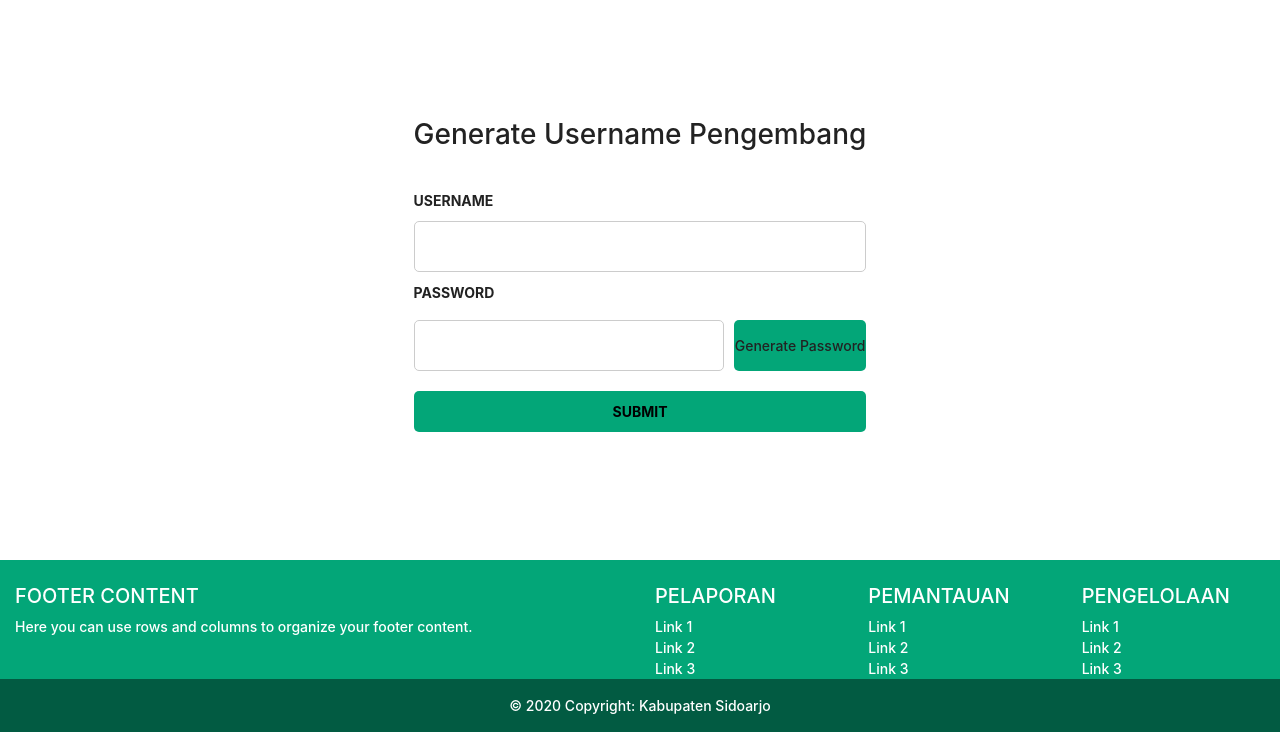
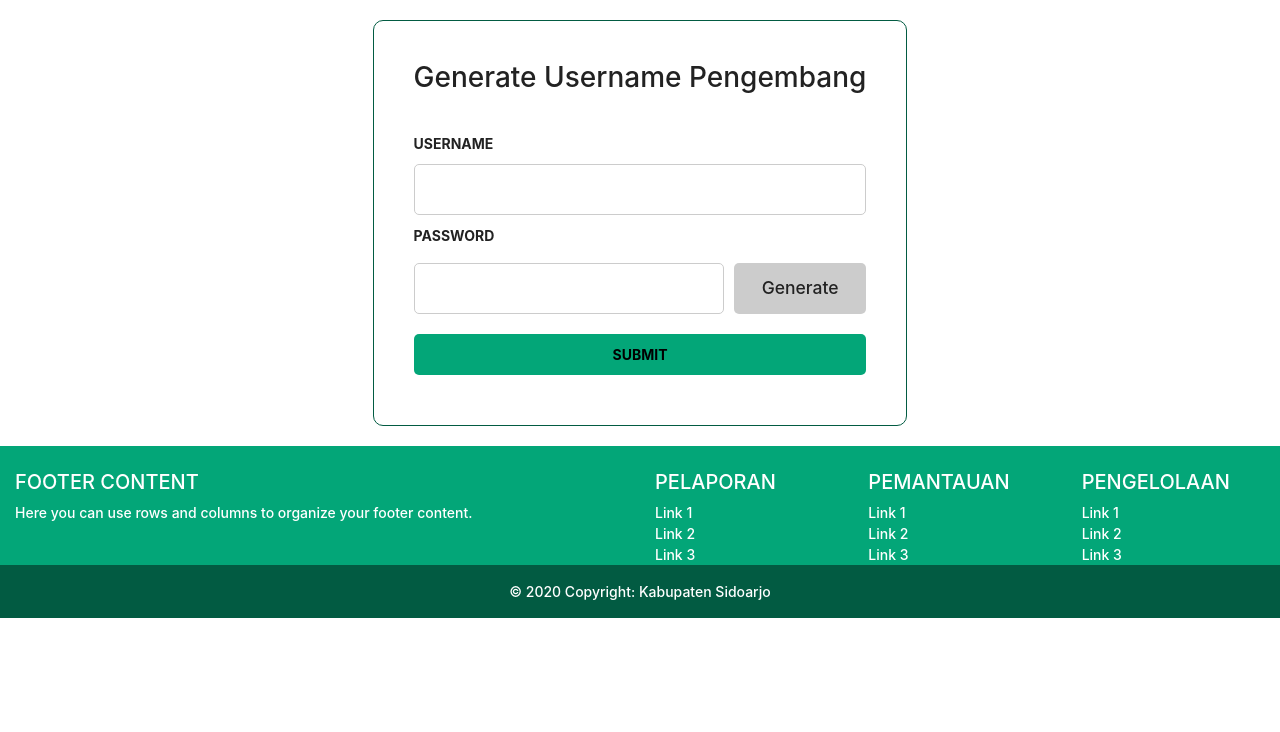
Before and after one commit to johnforjc/e-lapor-psu, a Django app: page /generate_username/ in a window 1280 px wide. Shown: the part 170-902 px from the top of the page. After the commit the page ends 788 px from the top, so only its background shows below. Run offline with Django 3.2, Linux system fonts and the light colour scheme; some libraries are stand-ins or nearby versions.

Commit message:
backend dorm perusahaan

```diff
--- a/e_lapor_psu/pelaporan/views.py
+++ b/e_lapor_psu/pelaporan/views.py
@@ -1,5 +1,6 @@
 from django.shortcuts import render, redirect
 from django.http import HttpResponse
+from .models import DataPerusahaan
 
 # Create your views here.
 
@@ -15,6 +16,21 @@ def form_data_perusahaan(request):
         tahun_berdiri = request.POST['tahun_berdiri']
         email = request.POST['email']
         website = request.POST['website']
+        nomor_telp = request.POST['no_telp']
+
+        dataPerusahaan = DataPerusahaan.objects.create(
+            nama_perusahaan= nama_perusahaan,
+            akta_pendirian_badan_usaha = "",
+            nama_pemilik   = nama_pemilik,
+            foto_pemilik   = "",
+            ktp_pemilik= "",
+            bentuk_perusahaan  = bentuk_perusahaan,
+            alamat_perusahaan  = alamat_perusahaan,
+            tahun_berdiri  = tahun_berdiri,
+            no_telp= nomor_telp,
+            email  = email,
+            website= website,
+        )
 
         testing = nama_perusahaan + ' ' + nama_pemilik + ' ' + bentuk_perusahaan + ' ' + alamat_perusahaan + ' ' + tahun_berdiri + ' ' + email + ' ' + website
 
@@ -31,6 +47,7 @@ def generate_username(request):
     if request.method == 'POST':
         username = request.POST['username']
         password = request.POST['password']
+        print(username+' '+password)
         return render(request, 'generate_username.html')
 
     else:
--- a/e_lapor_psu/static/css/data_perusahaan.css
+++ b/e_lapor_psu/static/css/data_perusahaan.css
@@ -131,7 +131,6 @@ select {
     justify-content: center;
     align-items: center;
     width: 100%;
-    height: 70vh;
 }
 
 .form-box
@@ -142,11 +141,15 @@ select {
     justify-content: center;
     align-items: center;
     width: 50%;
+    height: 100%;
+    padding: 20px 0px;
 }
 
 .form-content
 {
-    padding: 20px 40px;
+    position: relative;
+    border-style: solid;
+    border-width: 1px;
     border-radius: 10px;
     border-color: #025b42;
 }
@@ -183,7 +186,9 @@ select {
     justify-content: center;
     align-items: center;
     width: 30%;
-    background: #03a678;
+    font-size: 1.25em;
+    background: #ccc;
+    /* color: #fff; */
     margin:  10px 0px 10px 10px;
     border-radius: 5px;
     cursor: pointer;
--- a/e_lapor_psu/templates/generate_username.html
+++ b/e_lapor_psu/templates/generate_username.html
@@ -16,7 +16,7 @@
                     <div class="password-section">
                         <input type="text" name="password" readonly=""  class="generate_input" id="generate_input_password">
 
-                        <div class="generate_btn" onclick="getPassword();" >Generate Password</div>
+                        <div class="generate_btn" onclick="getPassword();" >Generate</div>
                     </div>
 
 
```
